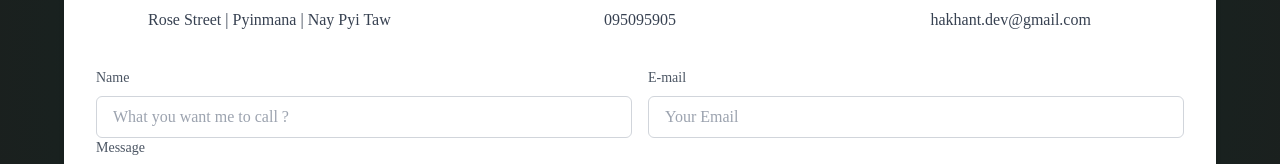
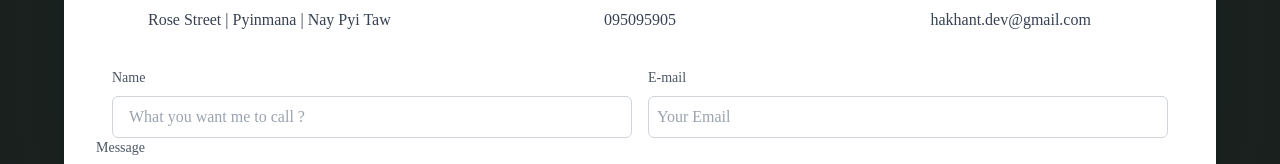
Before and after one commit to hakhant21/portfolio, a Next.js app: page /contact in a window 1280 px wide. Shown: the part 396-560 px from the top of the page. Built offline with nearby package versions, Linux system fonts and the light colour scheme; a web font is replaced by a local one.

Commit message:
Update contact.js

```diff
--- a/pages/contact.js
+++ b/pages/contact.js
@@ -39,7 +39,7 @@ export default function Contact() {
         <link rel='icon' href='/favicon.ico' />
       </Head>
       <section
-        className='py-8 mx-auto sm:max-w-xl md:max-w-full lg:max-w-6xl px-4 lg:px-8
+        className='py-8 mx-auto w-full md:max-w-full lg:max-w-6xl px-4 lg:px-8
         lg:py-12 bg-white rounded-md shadow-md dark:bg-gray-800'>
         <h2 className='text-3xl font-semibold text-center text-gray-800 dark:text-white'>
           Get in touch
@@ -95,7 +95,7 @@ export default function Contact() {
           </span>
         </div>
         <form className='mt-6' onSubmit={sendEmail}>
-          <div className='items-center -mx-2 md:flex'>
+          <div className='flex items-center mx-2 md:flex'>
             <div className='w-full mx-2'>
               <label
                 htmlFor='name'
@@ -125,13 +125,13 @@ export default function Contact() {
                 value={email}
                 onChange={(e) => setEmail(e.target.value)}
                 placeholder='Your Email'
-                className='block w-full px-4 py-2 text-gray-700 bg-white border border-gray-300 rounded-md dark:bg-gray-800 dark:text-gray-300 dark:border-gray-600 focus:border-blue-500 dark:focus:border-blue-500 focus:outline-none focus:ring'
+                className='block w-full px-2 py-2 text-gray-700 bg-white border border-gray-300 rounded-md dark:bg-gray-800 dark:text-gray-300 dark:border-gray-600 focus:border-blue-500 dark:focus:border-blue-500 focus:outline-none focus:ring'
                 required
               />
             </div>
           </div>
 
-          <div class name='w-full mx-2 mt-4 MD:mt-0
+          <div class name='w-full mx-2 mt-4 MD:mt-0>
 '>
             <label
               htmlFor='message'
```
